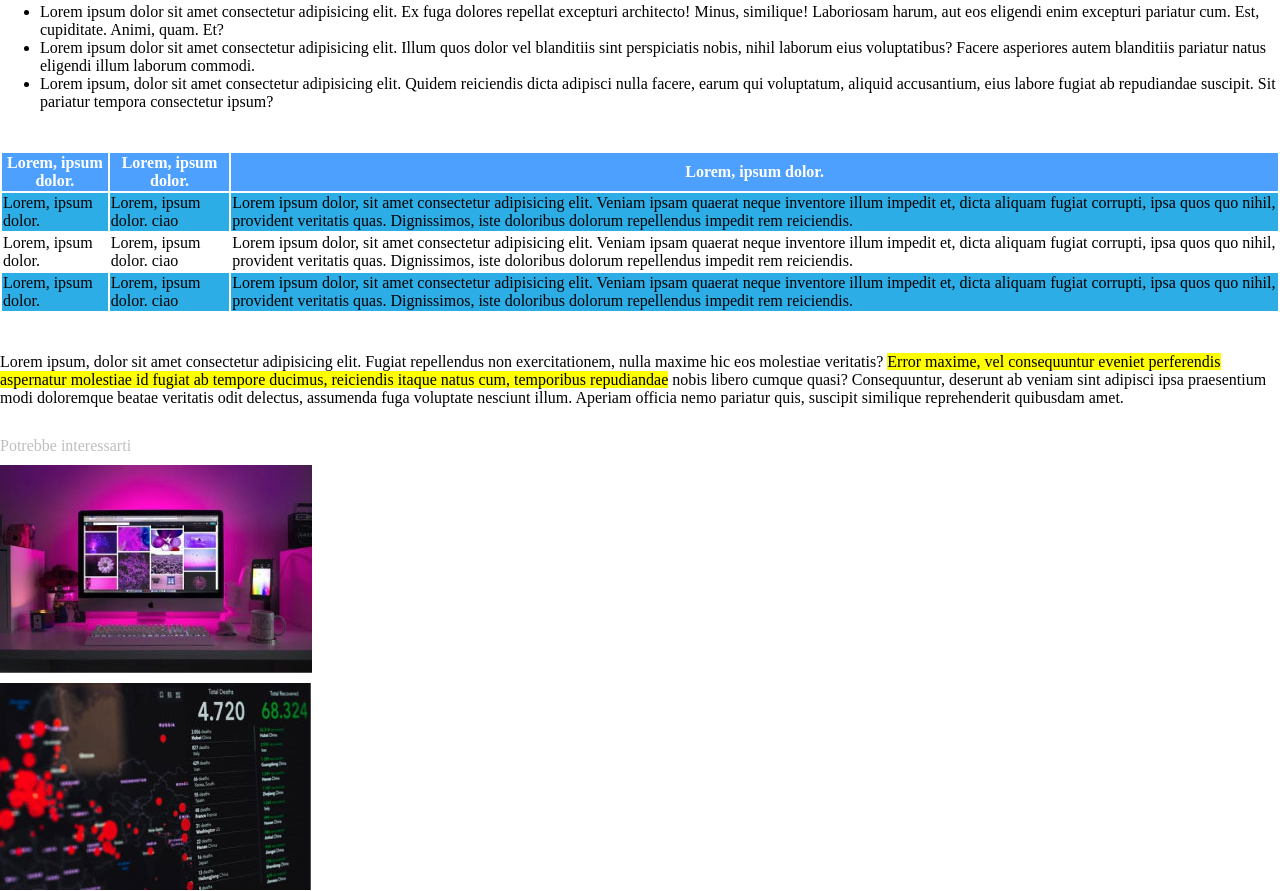
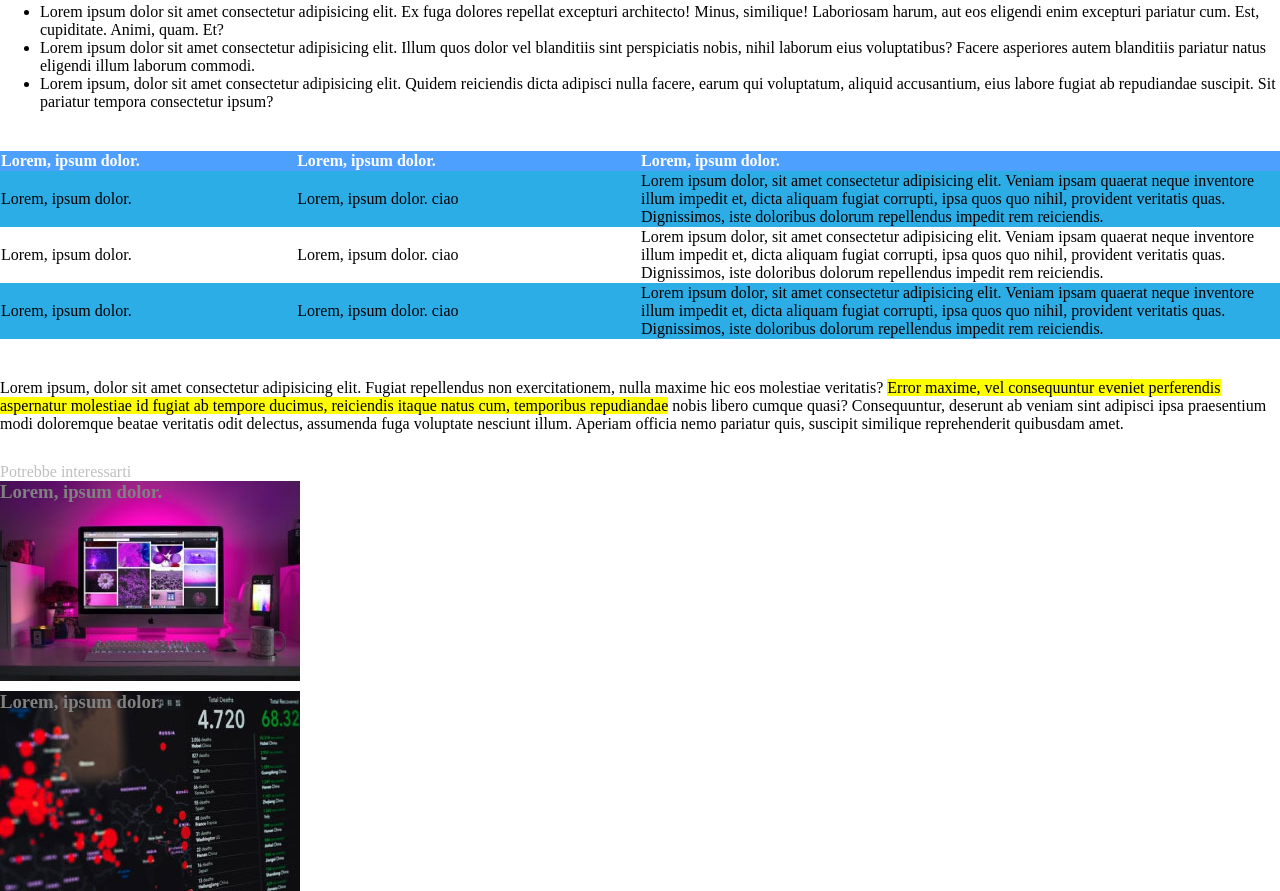
Before and after one commit to Matteo0421/html-css-booleaner, a plain HTML site: page index.html in a window 1280 px wide. Shown: the part 881-1772 px from the top of the page. Drawn offline with Linux system fonts and the light colour scheme; a web font is replaced by a local one.

Commit message:
[fix] little-fix

```diff
--- a/index.html
+++ b/index.html
@@ -13,6 +13,8 @@
   <header>
    <img id="logo" src="../html-css-booleaner/img/logo.svg" alt="logo">
   </header>
+
+
   <main>
     <!-- section-titolo -->
     <section class="title">
@@ -47,28 +49,30 @@
 
       <table>
         <thead>
+          <tr>
             <th>Lorem, ipsum dolor.</th>
             <th>Lorem, ipsum dolor.</th>
             <th>Lorem, ipsum dolor.</th>
+          </tr>
         </thead>
 
         <tbody>
           <tr class="colore">
             <td >Lorem, ipsum dolor.</td>
             <td>Lorem, ipsum dolor. ciao</td>
-           <td>Lorem ipsum dolor, sit amet consectetur adipisicing elit. Veniam ipsam quaerat neque inventore illum impedit et, dicta aliquam fugiat corrupti, ipsa quos quo nihil, provident veritatis quas. Dignissimos, iste doloribus dolorum repellendus impedit rem reiciendis.</td>
+            <td class="text">Lorem ipsum dolor, sit amet consectetur adipisicing elit. Veniam ipsam quaerat neque inventore illum impedit et, dicta aliquam fugiat corrupti, ipsa quos quo nihil, provident veritatis quas. Dignissimos, iste doloribus dolorum repellendus impedit rem reiciendis.</td>
           </tr>
 
           <tr>
             <td>Lorem, ipsum dolor.</td>
             <td>Lorem, ipsum dolor. ciao</td>
-          <td>Lorem ipsum dolor, sit amet consectetur adipisicing elit. Veniam ipsam quaerat neque inventore illum impedit et, dicta aliquam fugiat corrupti, ipsa quos quo nihil, provident veritatis quas. Dignissimos, iste doloribus dolorum repellendus impedit rem reiciendis.</td>
+            <td class="text">Lorem ipsum dolor, sit amet consectetur adipisicing elit. Veniam ipsam quaerat neque inventore illum impedit et, dicta aliquam fugiat corrupti, ipsa quos quo nihil, provident veritatis quas. Dignissimos, iste doloribus dolorum repellendus impedit rem reiciendis.</td>
           </tr>
 
           <tr class="colore">
             <td>Lorem, ipsum dolor.</td>
             <td>Lorem, ipsum dolor. ciao</td>
-          <td>Lorem ipsum dolor, sit amet consectetur adipisicing elit. Veniam ipsam quaerat neque inventore illum impedit et, dicta aliquam fugiat corrupti, ipsa quos quo nihil, provident veritatis quas. Dignissimos, iste doloribus dolorum repellendus impedit rem reiciendis.</td>
+            <td class="text">Lorem ipsum dolor, sit amet consectetur adipisicing elit. Veniam ipsam quaerat neque inventore illum impedit et, dicta aliquam fugiat corrupti, ipsa quos quo nihil, provident veritatis quas. Dignissimos, iste doloribus dolorum repellendus impedit rem reiciendis.</td>
           </tr>
 
         </tbody>
@@ -89,8 +93,13 @@
         Potrebbe interessarti
       </div>
 
-      <img src="../html-css-booleaner/img/monitor.jpg" alt="monitor">
-      <img src="../html-css-booleaner/img/graph.jpg" alt="graph">
+      <div class="box-image" id="monitor">
+          <h3>Lorem, ipsum dolor.</h3>
+      </div>
+
+      <div class="box-image" id="tastiera">
+        <h3>Lorem, ipsum dolor.</h3>
+      </div>
     </section>
 
   </footer>
--- a/style/main.css
+++ b/style/main.css
@@ -1,7 +1,7 @@
 *{
   margin: 0px;
 }
-
+/* HEADER */
 header{
   background-image: url(../img/pattern.png);
   width: 100%;
@@ -16,6 +16,10 @@ header{
   padding-top: 80px;
 
 }
+
+/* /HEADER */
+
+/* MAIN  */
 
 .title h1{
   font-size: 45px;
@@ -33,32 +37,59 @@ header{
 }
 
 .image p{
-   font-size: 0.8em;
+  font-size: 0.8em;
 }
 
 .information, .information ul, .information table, .information p{
   margin-top: 40px;
-  }
+}
 
 .information p span{
   background-color: yellow;
+}
+
+table{
+  border-collapse: collapse;
 }
 
 thead{
   width: 100%;
   background-color: #4EA0FF;
   color: white;
+  text-align: left;
+}
+
+table .text{
+  width: 50%;
 }
 
 .colore{
   background-color: #2CADE6;
 }
+/* MAIN  */
 
+
+/* FOOTER */
 footer{
   margin-top: 30px;
 }
+.box-image{
+   width: 300px;
+   height: 200px;
 
-footer section img{
-  display: block;
+}
+
+#monitor{
+  background-image: url(../img/monitor.jpg);
+
+}
+
+#tastiera{
+  background-image: url(../img/graph.jpg);
   margin-top: 10px;
 }
+.box-image h3{
+  color: gray;
+}
+
+/* /FOOTER */
```
Lines whose indentation alone changed are shown as unchanged.
